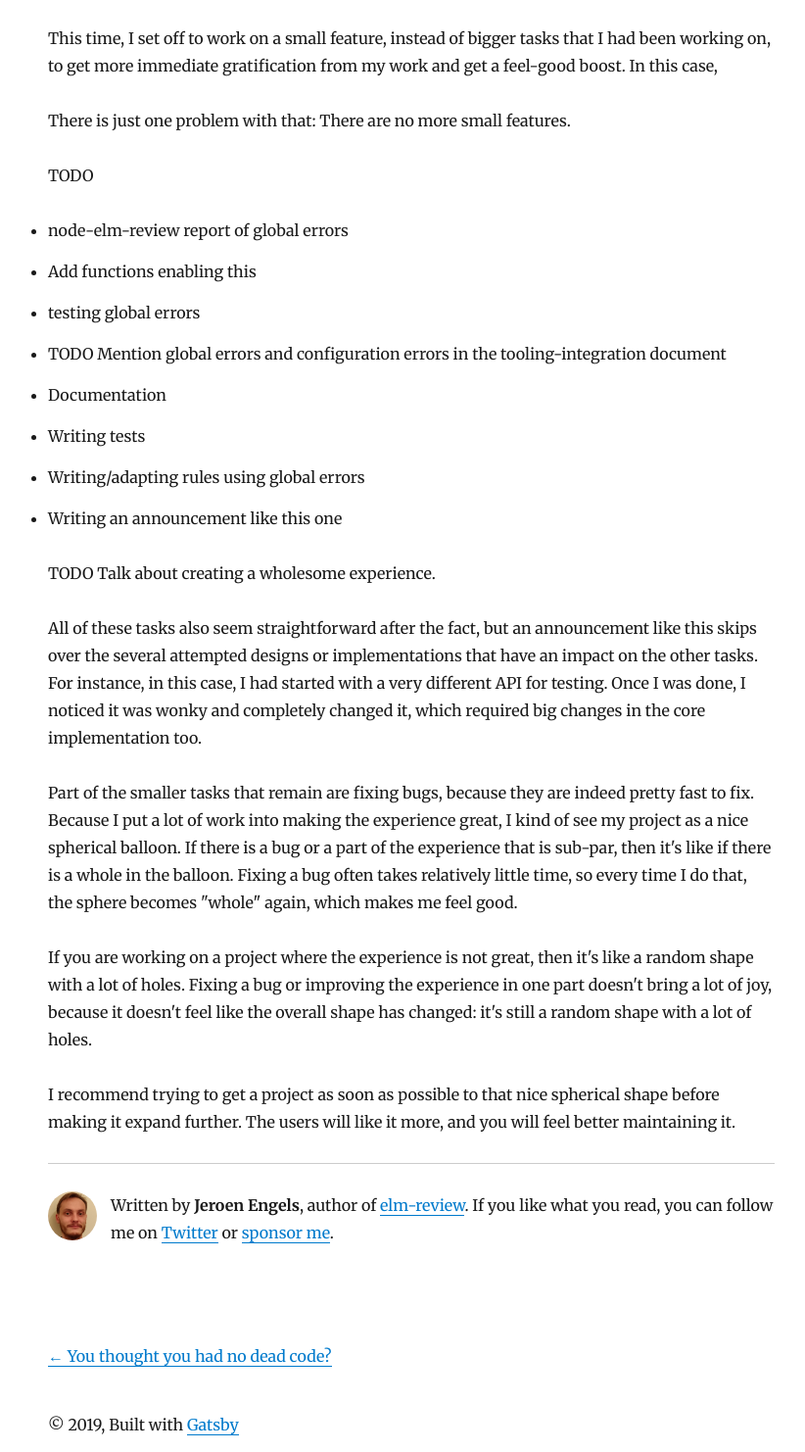
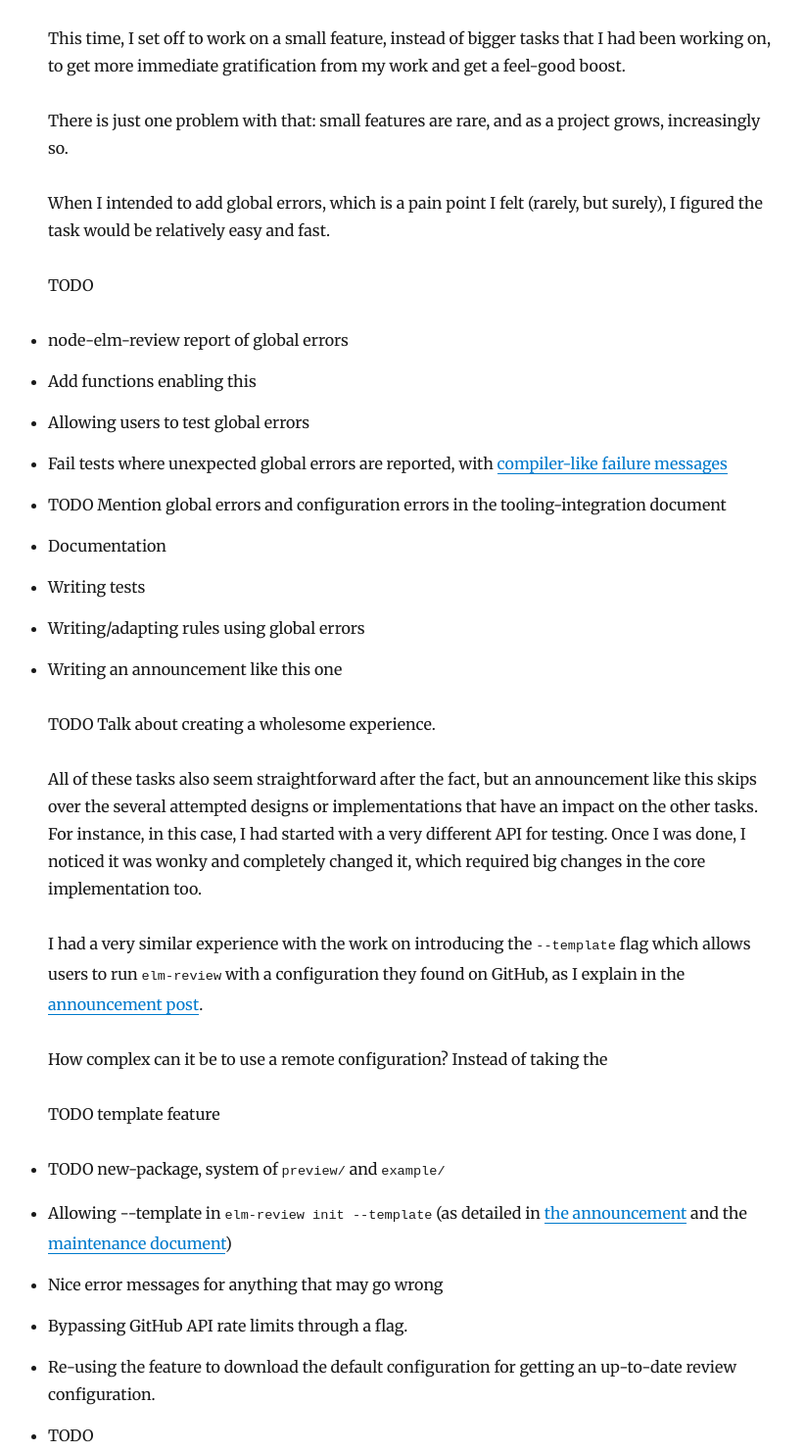
Before and after one commit to jfmengels/blog, a Gatsby site: page /global-and-configuration-errors/ in a window 1280 px wide. Shown: the part 693-2175 px from the top of the page at 98% size, without its empty margins (220-1042 px from the left). Built offline with nearby package versions, Linux system fonts and the light colour scheme; Gatsby itself is replaced by a stand-in of ours; some packages are replaced by stand-ins of ours.

Commit message:
outlines

```diff
--- a/content/blog/global-and-configuration-errors/index.md
+++ b/content/blog/global-and-configuration-errors/index.md
@@ -17,15 +17,18 @@ TODO Table of contents
 
 I took a week off from work recently to relax and do fun stuff. One of the things I like doing and did during that week was to work on `elm-review`.
 
-This time, I set off to work on a small feature, instead of bigger tasks that I had been working on, to get more immediate gratification from my work and get a feel-good boost. In this case,
+This time, I set off to work on a small feature, instead of bigger tasks that I had been working on, to get more immediate gratification from my work and get a feel-good boost.
 
-There is just one problem with that: There are no more small features.
+There is just one problem with that: small features are rare, and as a project grows, increasingly so.
+
+When I intended to add global errors, which is a pain point I felt (rarely, but surely), I figured the task would be relatively easy and fast.
 
 TODO
 
 - node-elm-review report of global errors
 - Add functions enabling this
-- testing global errors
+- Allowing users to test global errors
+- Fail tests where unexpected global errors are reported, with [compiler-like failure messages](/great-failure-messages)
 - TODO Mention global errors and configuration errors in the tooling-integration document
 - Documentation
 - Writing tests
@@ -36,6 +39,19 @@ TODO Talk about creating a wholesome experience.
 
 All of these tasks also seem straightforward after the fact, but an announcement like this skips over the several attempted designs or implementations that have an impact on the other tasks. For instance, in this case, I had started with a very different API for testing. Once I was done, I noticed it was wonky and completely changed it, which required big changes in the core implementation too.
 
+I had a very similar experience with the work on introducing the `--template` flag which allows users to run `elm-review` with a configuration they found on GitHub, as I explain in the [announcement post](/2.3.0-just-try-it-out/).
+
+How complex can it be to use a remote configuration? Instead of taking the
+
+TODO template feature
+
+- TODO new-package, system of `preview/` and `example/`
+- Allowing --template in `elm-review init --template` (as detailed in [the announcement](/2.3.0-just-try-it-out#new-package) and the [maintenance document](https://github.com/jfmengels/elm-review-unused/blob/master/maintenance/MAINTENANCE.md))
+- Nice error messages for anything that may go wrong
+- Bypassing GitHub API rate limits through a flag.
+- Re-using the feature to download the default configuration for getting an up-to-date review configuration.
+- TODO
+
 Part of the smaller tasks that remain are fixing bugs, because they are indeed pretty fast to fix. Because I put a lot of work into making the experience great, I kind of see my project as a nice spherical balloon. If there is a bug or a part of the experience that is sub-par, then it's like if there is a whole in the balloon. Fixing a bug often takes relatively little time, so every time I do that, the sphere becomes "whole" again, which makes me feel good.
 
 If you are working on a project where the experience is not great, then it's like a random shape with a lot of holes. Fixing a bug or improving the experience in one part doesn't bring a lot of joy, because it doesn't feel like the overall shape has changed: it's still a random shape with a lot of holes.
```
